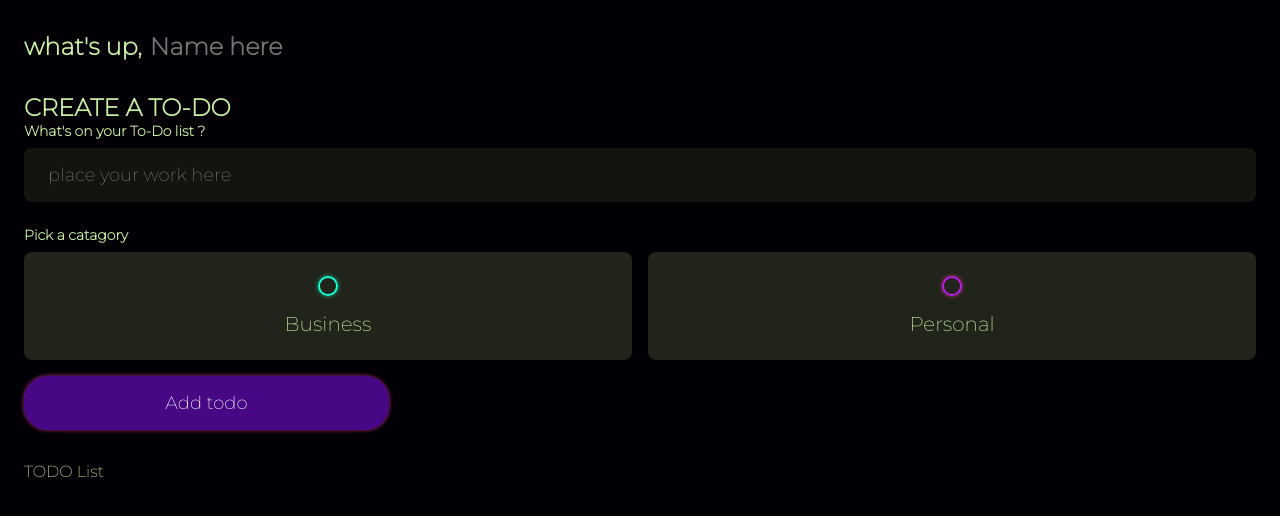
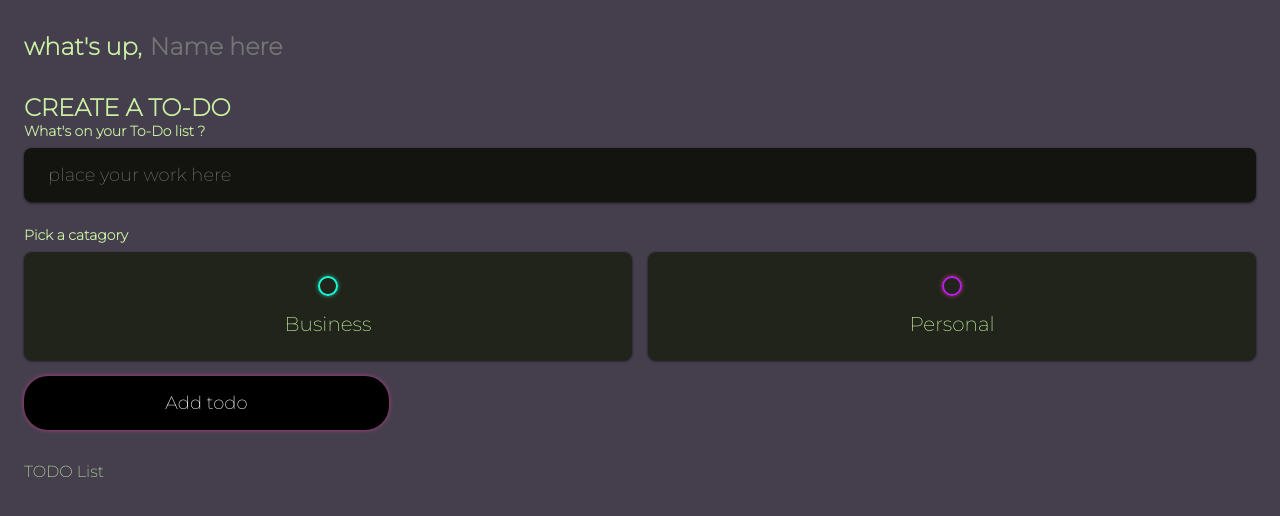
Before and after one commit to Tamalckb531/To-DO_APP, a plain HTML site: page index.html in a window 1280 px wide. Drawn offline with Linux system fonts and the light colour scheme; a web font is replaced by a local one.

Commit message:
upadated colors of app

```diff
--- a/style.css
+++ b/style.css
@@ -9,13 +9,13 @@
 }
 
 :root{
-    --primary: #480785;
+    --primary: #000000;
     --business: #14ffd8;
     --personal: #bc1cec;
-    --light: #020005;
-    --dark: #313154;
+    --light: #453f4d;
+    --dark: #000000;
     --gray: #caf0a4;
-    --danger: #3f0706;
+    --danger: #ef4242;
 
     --shadow: 0 1px 3px rgba(0, 0, 0, 0.699);
     --business-glow: 0px 0px 4px rgba(42, 224, 185, 0.75);
```
